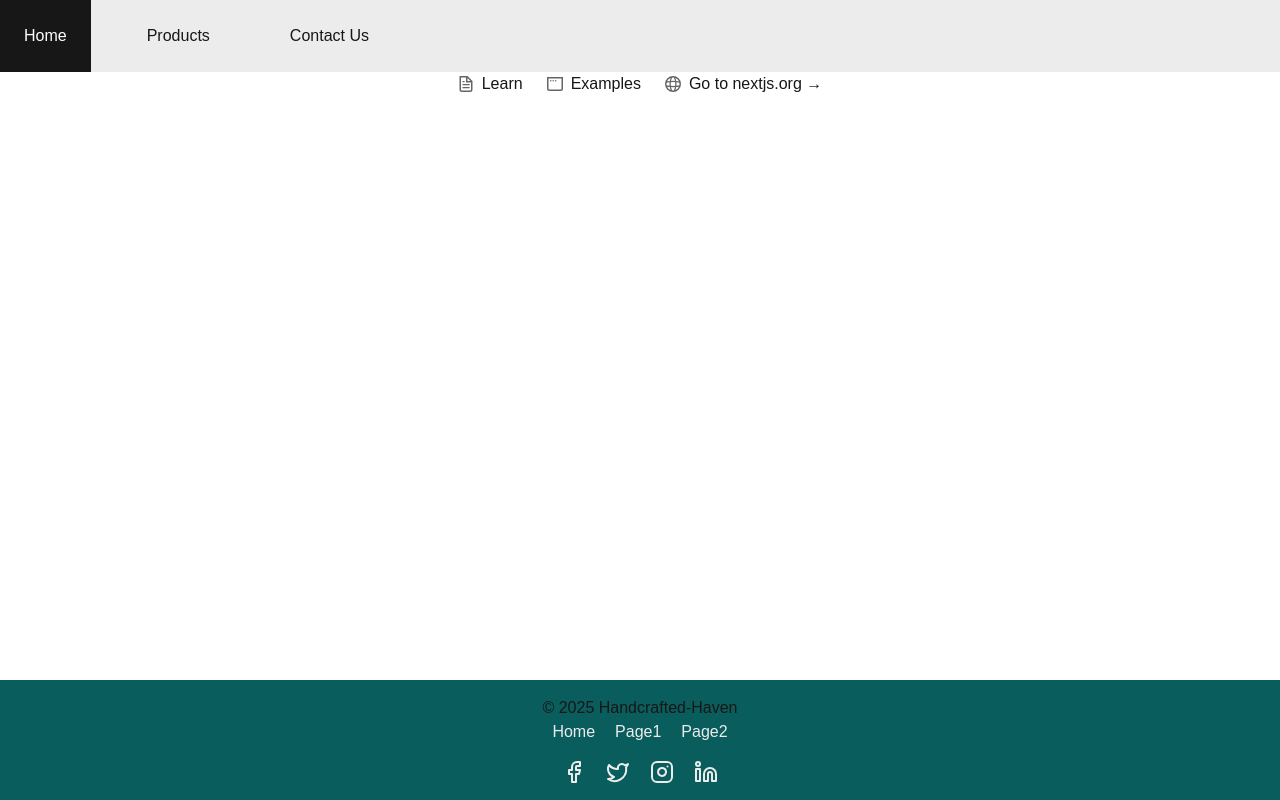
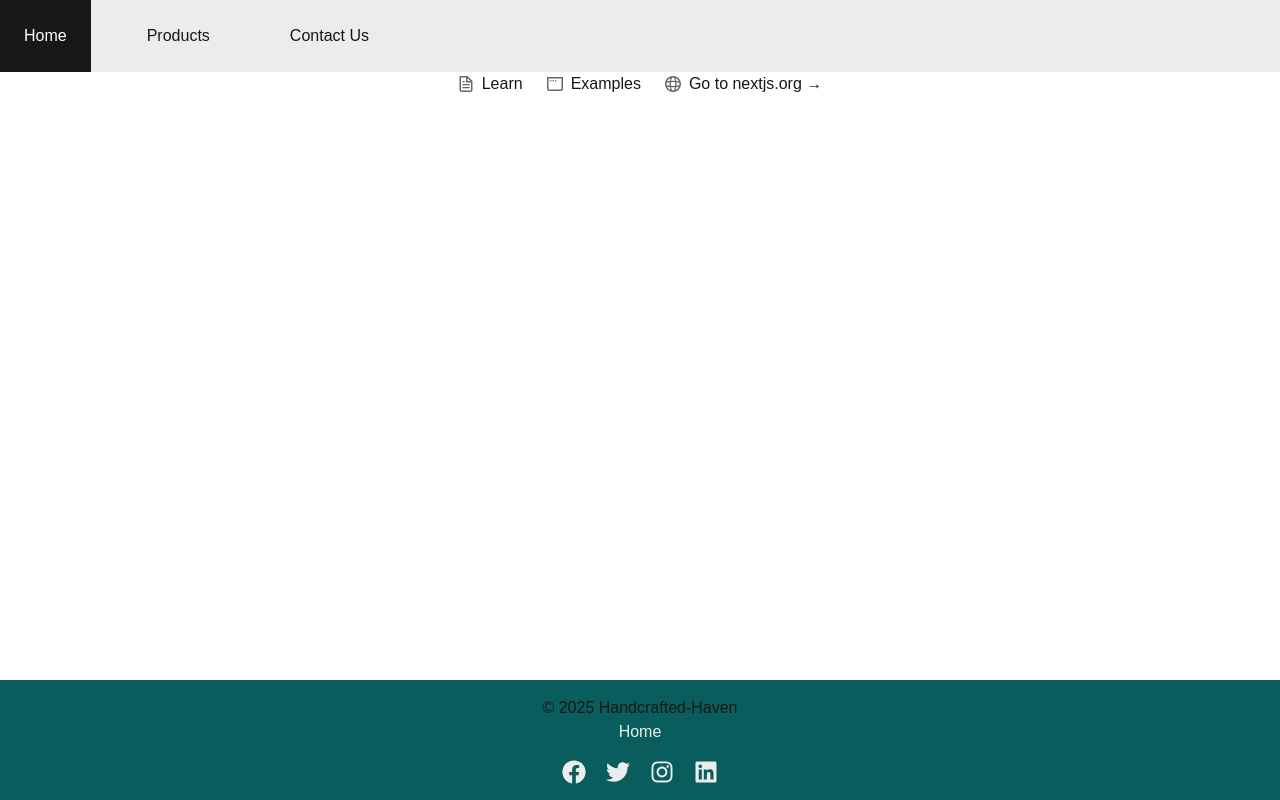
Before and after one commit to Kraken-369/handcrafted-haven, a Next.js app: page / in a window 1280 px wide. Built offline with nearby package versions, Linux system fonts and the light colour scheme.

Commit message:
Fixed footer

```diff
--- a/package.json
+++ b/package.json
@@ -18,6 +18,7 @@
     "next": "15.2.3",
     "react": "^19.0.0",
     "react-dom": "^19.0.0",
+    "react-icons": "^5.5.0",
     "zod": "^3.24.2"
   },
   "devDependencies": {
@@ -35,5 +36,6 @@
     "onlyBuiltDependencies": [
       "sharp"
     ]
-  }
+  },
+  "packageManager": "pnpm@9.10.0+sha512.73a29afa36a0d092ece5271de5177ecbf8318d454ecd701343131b8ebc0c1a91c487da46ab77c8e596d6acf1461e3594ced4becedf8921b074fbd8653ed7051c"
 }
--- a/src/app/footer.tsx
+++ b/src/app/footer.tsx
@@ -1,7 +1,6 @@
-// src/app/Footer.tsx
 import React from 'react';
 import Link from 'next/link';
-import { Facebook, Twitter, Instagram, Linkedin } from 'lucide-react';
+import { FaFacebook, FaTwitter, FaInstagram, FaLinkedin } from 'react-icons/fa';
 import './globals.css';
 
 const Footer: React.FC = () => {
@@ -10,21 +9,19 @@ const Footer: React.FC = () => {
       <p>&copy; 2025 Handcrafted-Haven</p>
       <nav>
         <Link href="/">Home</Link>
-        <Link href="/page1">Page1</Link>
-        <Link href="/page2">Page2</Link>
       </nav>
       <div className="social-media">
         <a href="https://facebook.com" target="_blank" rel="noopener noreferrer" aria-label="Facebook">
-          <Facebook size={24} />
+          <FaFacebook size={24} />
         </a>
         <a href="https://twitter.com" target="_blank" rel="noopener noreferrer" aria-label="Twitter">
-          <Twitter size={24} />
+          <FaTwitter size={24} />
         </a>
         <a href="https://instagram.com" target="_blank" rel="noopener noreferrer" aria-label="Instagram">
-          <Instagram size={24} />
+          <FaInstagram size={24} />
         </a>
         <a href="https://linkedin.com" target="_blank" rel="noopener noreferrer" aria-label="LinkedIn">
-          <Linkedin size={24} />
+          <FaLinkedin size={24} />
         </a>
       </div>
     </footer>
```
Also changed, not shown: 1 other file (tests, documents, lock files or other folders).
